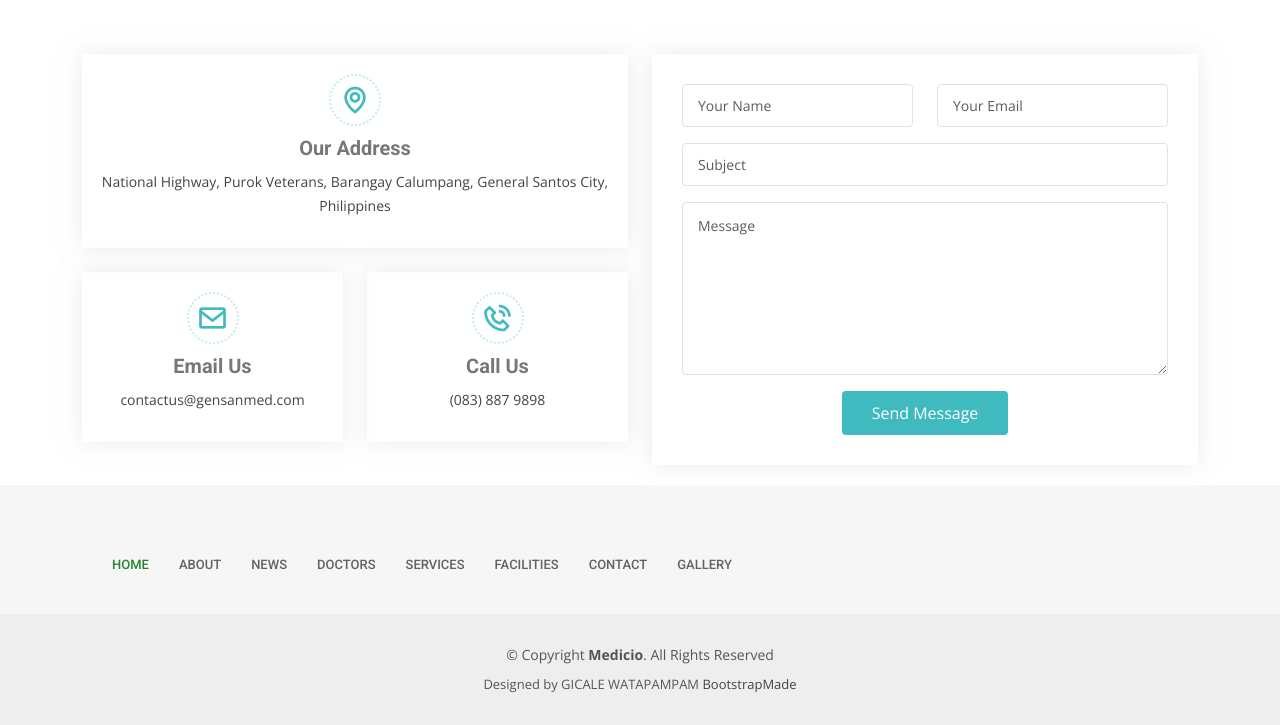
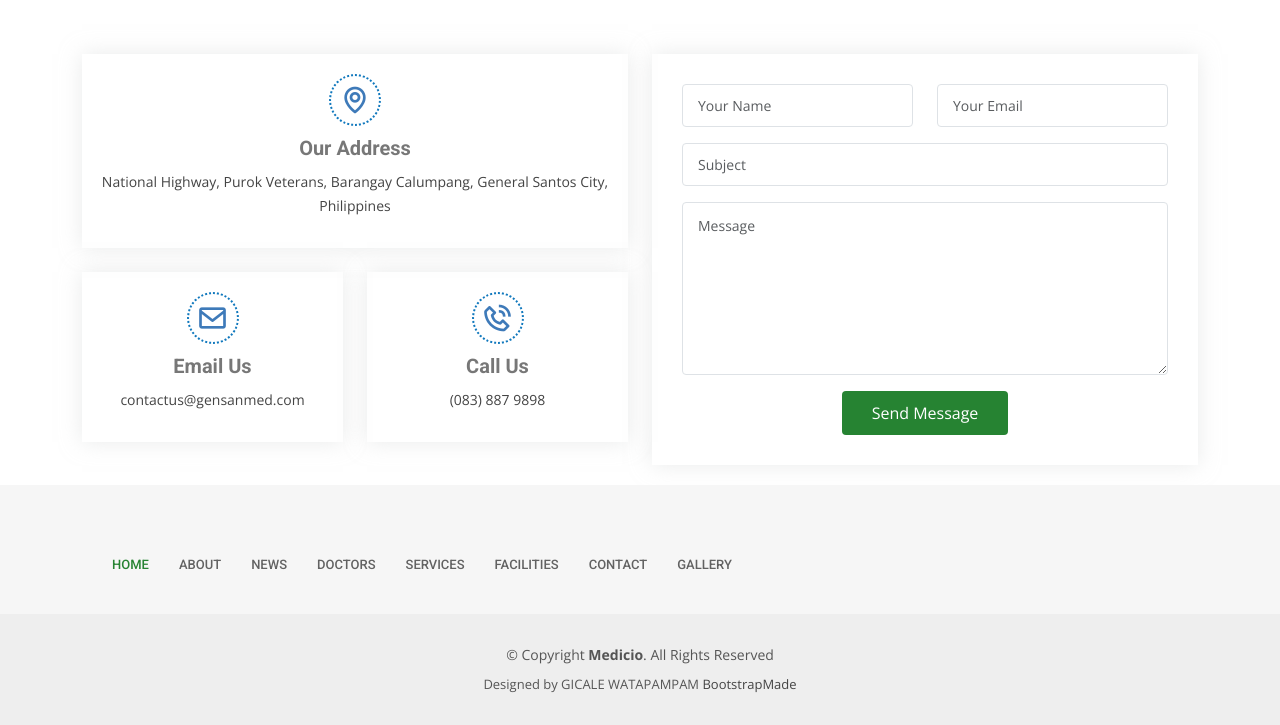
Before and after one commit to k0ki009/Medicio, a PHP site: page / in a window 1280 px wide. Shown: the part 3531-4256 px from the top of the page. Run offline with PHP 8.4, Linux system fonts and the light colour scheme.

Commit message:
gics yaks

```diff
--- a/assets/css/style.css
+++ b/assets/css/style.css
@@ -1550,10 +1550,10 @@ section {
 
 .contact .info-box i {
   font-size: 32px;
-  color: #3fbbc0;
+  color: #3E7AB9 ;
   border-radius: 50%;
   padding: 8px;
-  border: 2px dotted #c5ebec;
+  border: 2px dotted #1078bd ;
 }
 
 .contact .info-box h3 {
@@ -1625,7 +1625,7 @@ section {
 
 .contact .php-email-form input:focus,
 .contact .php-email-form textarea:focus {
-  border-color: #3fbbc0;
+  border-color: #268332 ;
 }
 
 .contact .php-email-form input {
@@ -1637,7 +1637,7 @@ section {
 }
 
 .contact .php-email-form button[type=submit] {
-  background: #3fbbc0;
+  background: #268332 ;
   border: 0;
   padding: 10px 30px;
   color: #fff;
@@ -1646,7 +1646,7 @@ section {
 }
 
 .contact .php-email-form button[type=submit]:hover {
-  background: #65c9cd;
+  background: #268332 ;
 }
 
 @keyframes animate-loading {
```
